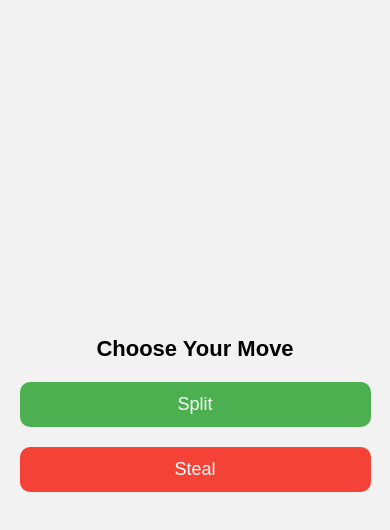
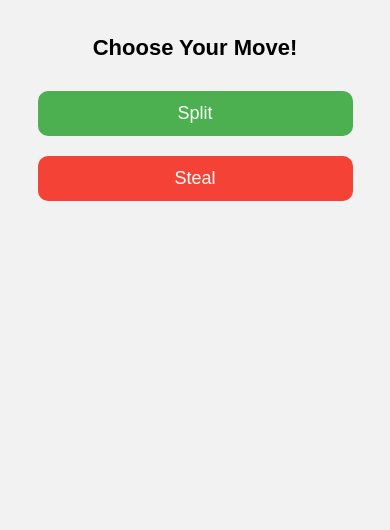
Before and after one commit to keith79sg/stealorsplit, a plain HTML site: page index.html in a window 390 px wide. Drawn offline with Linux system fonts and the light colour scheme.

Commit message:
Update index.html

```diff
--- a/index.html
+++ b/index.html
@@ -1,3 +1,9 @@
+<!DOCTYPE html>
+<html lang="en">
+<head>
+  <meta charset="UTF-8" />
+  <meta name="viewport" content="width=device-width, initial-scale=1.0" />
+  <title>Split or Steal</title>
   <style>
     body {
       font-family: Arial, sans-serif;
@@ -12,13 +18,9 @@
     h1 {
       margin-bottom: 20px;
     }
-  .button-container {
-    display: flex;
-    gap: 20px;
-  }
     button {
-    flex: 1; /* Makes both buttons take equal width */
-    padding: 15px 0;
+      padding: 15px 30px;
+      margin: 10px;
       font-size: 20px;
       border: none;
       border-radius: 10px;
@@ -34,11 +36,12 @@
       font-size: 24px;
     }
       @media (max-width: 768px) {
-    .button-container {
-      flex-direction: column;
-      width: 90%;
+      body {
+        padding: 20px;
+        height: auto;
       }
       button {
+        width: 90%;
         font-size: 18px;
         padding: 12px 0;
       }
@@ -52,12 +55,11 @@
       }
     }
   </style>
+</head>
 <body>
-  <h1>Choose Your Move</h1>
-  <div class="button-container">
+  <h1>Choose Your Move!</h1>
   <button id="splitBtn" onclick="selectChoice('Split')">Split</button>
   <button id="stealBtn" onclick="selectChoice('Steal')">Steal</button>
-  </div>
 
   <div id="result"></div>
 
@@ -67,3 +69,4 @@
     }
   </script>
 </body>
+</html>
```
Lines whose indentation alone changed are shown as unchanged.
